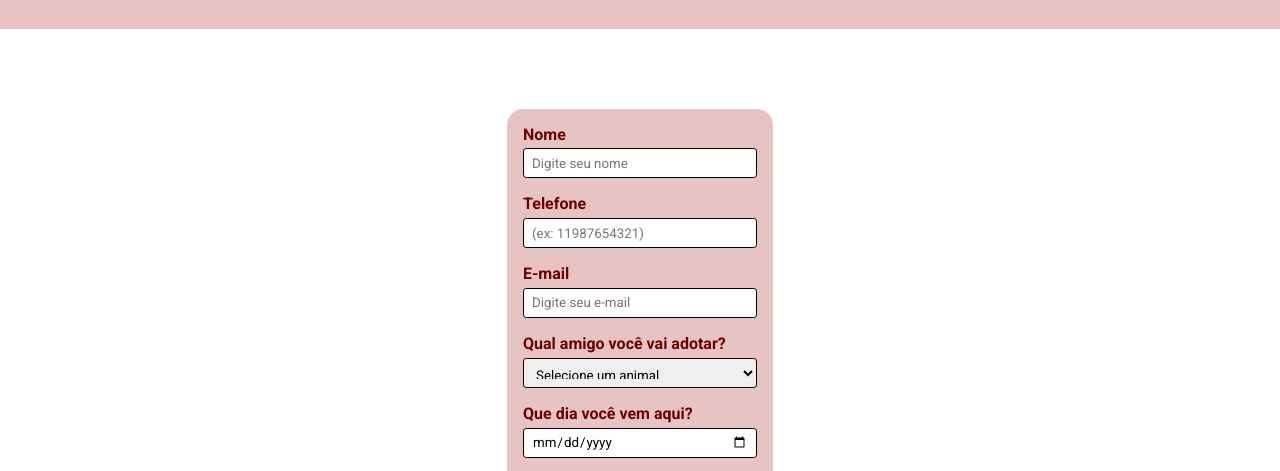
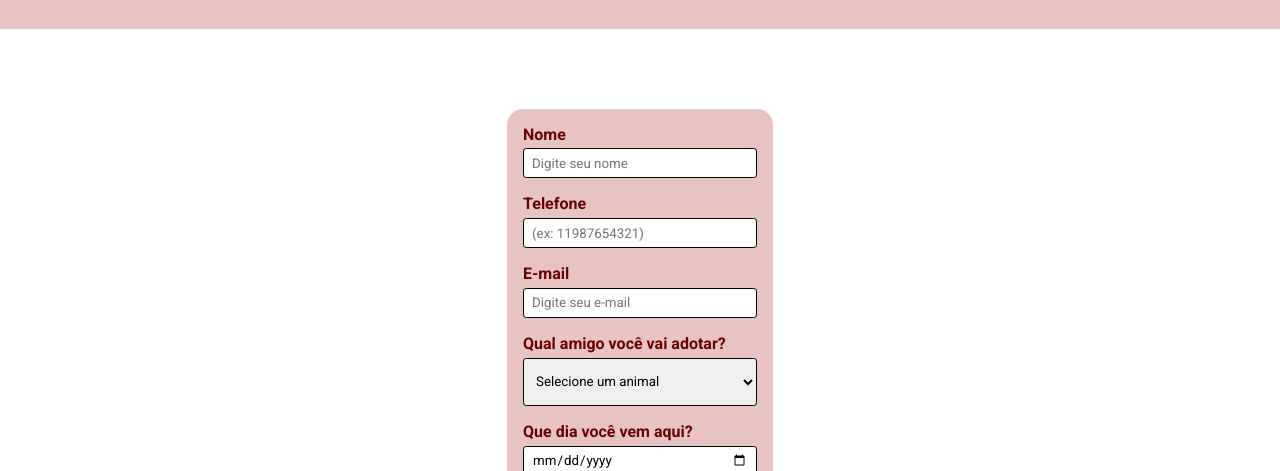
Before and after one commit to ltmartinelli/lasalle-webdev-adocao, a plain HTML site: page html/adocao.html in a window 1280 px wide. Shown: the part 324-795 px from the top of the page. Drawn offline with Linux system fonts and the light colour scheme; a web font is replaced by a local one.

Commit message:
form fix

```diff
--- a/css/form.css
+++ b/css/form.css
@@ -5,6 +5,10 @@
     flex-direction: column;
     max-width: 240px;
     gap: .3rem;
+}
+
+#animal-escolhido{
+    height: 3rem;
 }
 
 input {
```
